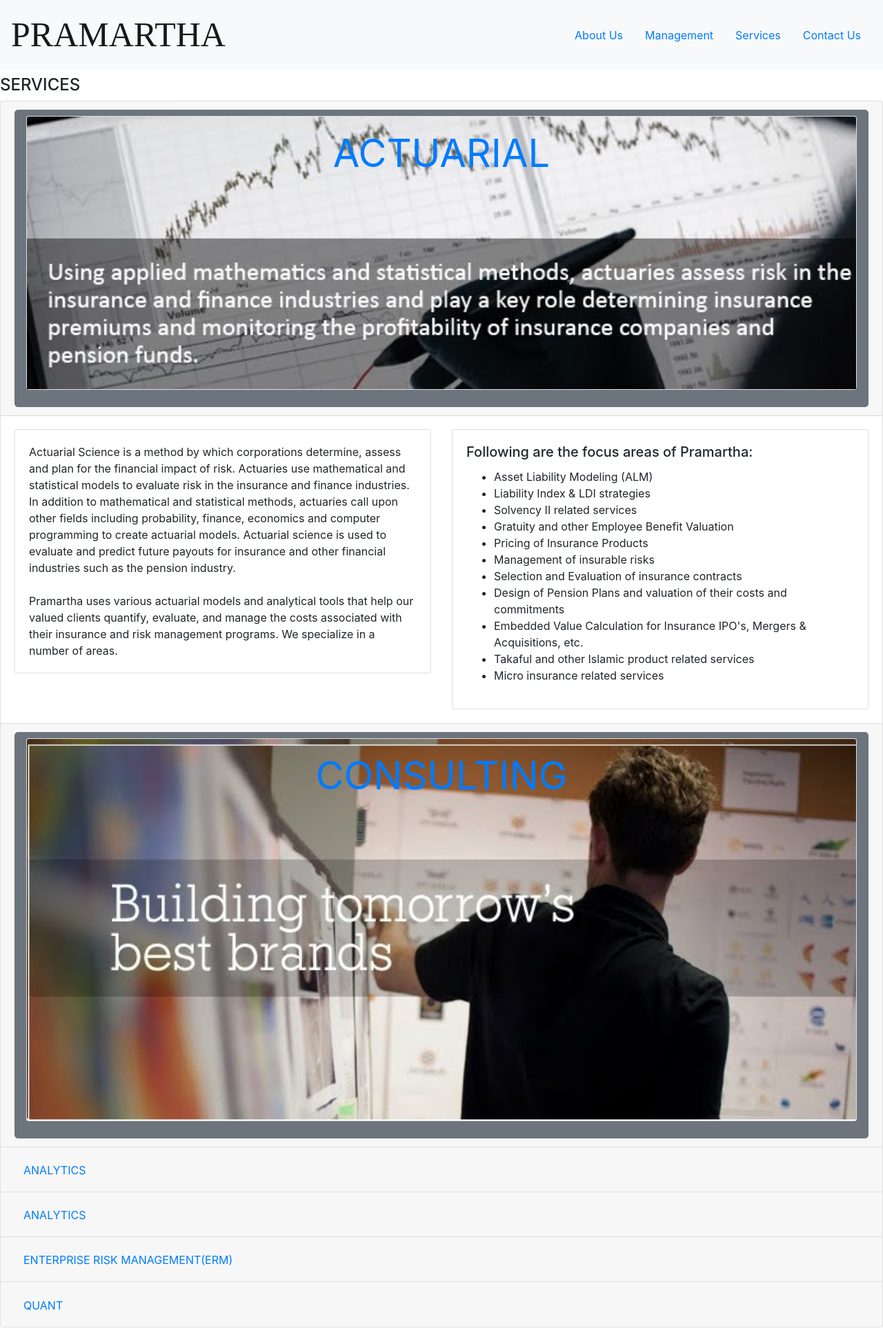
After one commit to lathika12/WebPageCodeRepo, a Django app: page /services in a window 1280 px wide. The commit adds this page. Shown: the whole page at 69% size. Run offline with Django 3.2, Linux system fonts and the light colour scheme; some libraries are stand-ins or nearby versions; some web fonts are replaced.

Commit message:
TEMPLATE 101

```diff
--- a/WebPage/homeapp/templates/base.html
+++ b/WebPage/homeapp/templates/base.html
@@ -22,6 +22,12 @@
         <li class="nav-item">
           <a class="nav-link" href="management">Management</a>
         </li>
+        <li class="nav-item">
+          <a class="nav-link" href="services">Services</a>
+        </li>
+        <li class="nav-item">
+          <a class="nav-link" href="contactus">Contact Us</a>
+        </li>
       </ul>
     </nav>
 
@@ -33,6 +39,14 @@
       <h4 id="management"></h4>
       {% block management %}
       {% endblock %}
+      <h4 id="services"></h4>
+      {% block services %}
+      {% endblock %}
+      {% block ACTUARIAL %}
+      {% endblock %}
+      <h4 id="contactus"></h4>
+      {% block contactus %}
+      {% endblock %}
     </div>
 
 
--- /dev/null
+++ b/WebPage/homeapp/templates/services.html
@@ -0,0 +1,187 @@
+{% extends 'base.html' %}
+<!DOCTYPE html>
+<html lang="en" dir="ltr">
+<head>
+  <meta charset="utf-8">
+  {% block title %}   <title>Pramartha | Services</title> {% endblock %}
+</head>
+<body>
+  {% block services %}
+  <h4>SERVICES</h4>
+
+  <div class="accordion" id="accordionExample">
+
+    <div class="card">
+      <div class="card-header" id="headingOne">
+        <button class="btn btn-link btn-secondary btn-lg btn-block" type="button" data-toggle="collapse" data-target="#collapseOne" aria-expanded="true" aria-controls="collapseOne">
+          <div class="card mb-3">
+            <img src="https://raw.githubusercontent.com/lathika12/WebPageCodeRepo/master/images/act3.jpg" class="card-img-top" alt="actuarial">
+            <div class="card-img-overlay">
+              <h5 class="card-title display-4"> <strong>ACTUARIAL</strong> </h5>
+            </div>
+          </div>
+        </button>
+      </div>
+
+      <div id="collapseOne" class="collapse show" aria-labelledby="headingOne" data-parent="#accordionExample">
+        <div class="card-body">
+
+          <div class="row">
+            <div class="col-sm-6">
+              <div class="card">
+                <div class="card-body">
+                  <p class="card-text">Actuarial Science is a method by which corporations determine, assess and plan for the financial impact of risk.
+                    Actuaries use mathematical and statistical models to evaluate risk in the insurance and finance industries.
+                    In addition to mathematical and statistical methods, actuaries call upon other fields including probability,
+                    finance, economics and computer programming to create actuarial models.
+                    Actuarial science is used to evaluate and predict future payouts for insurance and other financial industries such as the pension industry.
+                    <br><br>
+                    Pramartha uses various actuarial models and analytical tools that help our valued clients quantify, evaluate,
+                    and manage the costs associated with their insurance and risk management programs. We specialize in a number of areas.</p>
+                  </div>
+                </div>
+              </div>
+              <div class="col-sm-6">
+                <div class="card">
+                  <div class="card-body">
+                    <h5 class="card-title">Following are the focus areas of Pramartha:</h5>
+                    <ul>
+                      <li>Asset Liability Modeling (ALM)</li>
+                      <li>Liability Index & LDI strategies</li>
+                      <li>Solvency II related services</li>
+                      <li>Gratuity and other Employee Benefit Valuation</li>
+                      <li>Pricing of Insurance Products</li>
+                      <li>Management of insurable risks</li>
+                      <li>Selection and Evaluation of insurance contracts</li>
+                      <li>Design of Pension Plans and valuation of their costs and commitments</li>
+                      <li>Embedded Value Calculation for Insurance IPO's, Mergers & Acquisitions, etc.</li>
+                      <li>Takaful and other Islamic product related services</li>
+                      <li>Micro insurance related services</li>
+                    </ul>
+                  </div>
+                </div>
+              </div>
+            </div>
+
+          </div>
+        </div>
+      </div>
+
+      <div class="card">
+        <div class="card-header" id="headingTwo">
+          <button class="btn btn-link btn-secondary btn-lg btn-block" type="button" data-toggle="collapse" data-target="#collapseTwo" aria-expanded="false" aria-controls="collapseTwo">
+            <div class="card mb-3">
+              <img src="https://raw.githubusercontent.com/lathika12/WebPageCodeRepo/master/images/building%20tomorrow.jpg" class="card-img-top" alt="consulting">
+              <div class="card-img-overlay">
+                <h5 class="card-title display-4"> <strong>CONSULTING</strong> </h5>
+              </div>
+            </div>
+          </button>
+        </div>
+
+        <div id="collapseTwo" class="collapse" aria-labelledby="headingTwo" data-parent="#accordionExample">
+          <div class="card-body">
+
+            <div class="row">
+              <div class="col-sm-6">
+                <div class="card">
+                  <div class="card-body">
+                    <p class="card-text">Pramartha has extensive global reach and strong industry network across the world with leading consultants and experts delivering their
+                      knowledge and expertise in providing business solutions to its clients.The unique business model of Pramartha is tailored to provide
+                      the best services to each client or project. The company is built on the philosophy of share and gain. Pramartha provides Consulting and
+                      Advisory service across all sectors.</p>
+                    </div>
+                  </div>
+                </div>
+                <div class="col-sm-6">
+                  <div class="card">
+                    <div class="card-body">
+                      <h5 class="card-title">The various Consulting Services offered by Pramartha are:</h5>
+                      <ul>
+                        <li>New Business Planning & Opportunity Evaluations</li>
+                        <li>Advising merger & acquisition and restructuring transactions</li>
+                        <li>Foreign licensing</li>
+                        <li>Joint Ventures</li>
+                        <li>Capital Raising and VC Funding</li>
+                        <li>Franchise Consulting Services</li>
+                        <li>Government Project Consulting</li>
+                        <li>Infrastructure and energy Consulting</li>
+                        <li>Brand Management and Valuation</li>
+                        <li>Charities and Trust Formation and Structuring</li>
+                        <li>BPO and KPO consulting and advisory Services</li>
+                        <li>Debt Syndication</li>
+                      </ul>
+                    </div>
+                  </div>
+                </div>
+              </div>
+
+            </div>
+          </div>
+        </div>
+
+      <div class="card">
+        <div class="card-header" id="headingThree">
+          <h2 class="mb-0">
+            <button class="btn btn-link collapsed" type="button" data-toggle="collapse" data-target="#collapseThree" aria-expanded="false" aria-controls="collapseThree">
+              ANALYTICS
+            </button>
+          </h2>
+        </div>
+        <div id="collapseThree" class="collapse" aria-labelledby="headingThree" data-parent="#accordionExample">
+          <div class="card-body">
+            Anim pariatur cliche reprehenderit, enim eiusmod high life accusamus terry richardson ad squid. 3 wolf moon officia aute, non cupidatat skateboard dolor brunch. Food truck quinoa nesciunt laborum eiusmod. Brunch 3 wolf moon tempor, sunt aliqua put a bird on it squid single-origin coffee nulla assumenda shoreditch et. Nihil anim keffiyeh helvetica, craft beer labore wes anderson cred nesciunt sapiente ea proident. Ad vegan excepteur butcher vice lomo. Leggings occaecat craft beer farm-to-table, raw denim aesthetic synth nesciunt you probably haven't heard of them accusamus labore sustainable VHS.
+          </div>
+        </div>
+      </div>
+
+      <div class="card">
+        <div class="card-header" id="headingFour">
+          <h2 class="mb-0">
+            <button class="btn btn-link collapsed" type="button" data-toggle="collapse" data-target="#collapseFour" aria-expanded="false" aria-controls="collapseFour">
+              ANALYTICS
+            </button>
+          </h2>
+        </div>
+        <div id="collapseFour" class="collapse" aria-labelledby="headingFour" data-parent="#accordionExample">
+          <div class="card-body">
+            Anim pariatur cliche reprehenderit, enim eiusmod high life accusamus terry richardson ad squid. 3 wolf moon officia aute, non cupidatat skateboard dolor brunch. Food truck quinoa nesciunt laborum eiusmod. Brunch 3 wolf moon tempor, sunt aliqua put a bird on it squid single-origin coffee nulla assumenda shoreditch et. Nihil anim keffiyeh helvetica, craft beer labore wes anderson cred nesciunt sapiente ea proident. Ad vegan excepteur butcher vice lomo. Leggings occaecat craft beer farm-to-table, raw denim aesthetic synth nesciunt you probably haven't heard of them accusamus labore sustainable VHS.
+          </div>
+        </div>
+      </div>
+
+      <div class="card">
+        <div class="card-header" id="headingFive">
+          <h2 class="mb-0">
+            <button class="btn btn-link collapsed" type="button" data-toggle="collapse" data-target="#collapseFive" aria-expanded="false" aria-controls="collapseFive">
+              ENTERPRISE RISK MANAGEMENT(ERM)
+            </button>
+          </h2>
+        </div>
+        <div id="collapseFive" class="collapse" aria-labelledby="headingFive" data-parent="#accordionExample">
+          <div class="card-body">
+            Anim pariatur cliche reprehenderit, enim eiusmod high life accusamus terry richardson ad squid. 3 wolf moon officia aute, non cupidatat skateboard dolor brunch. Food truck quinoa nesciunt laborum eiusmod. Brunch 3 wolf moon tempor, sunt aliqua put a bird on it squid single-origin coffee nulla assumenda shoreditch et. Nihil anim keffiyeh helvetica, craft beer labore wes anderson cred nesciunt sapiente ea proident. Ad vegan excepteur butcher vice lomo. Leggings occaecat craft beer farm-to-table, raw denim aesthetic synth nesciunt you probably haven't heard of them accusamus labore sustainable VHS.
+          </div>
+        </div>
+      </div>
+
+      <div class="card">
+        <div class="card-header" id="headingSix">
+          <h2 class="mb-0">
+            <button class="btn btn-link collapsed" type="button" data-toggle="collapse" data-target="#collapseSix" aria-expanded="false" aria-controls="collapseSix">
+              QUANT
+            </button>
+          </h2>
+        </div>
+        <div id="collapseSix" class="collapse" aria-labelledby="headingSix" data-parent="#accordionExample">
+          <div class="card-body">
+            Anim pariatur cliche reprehenderit, enim eiusmod high life accusamus terry richardson ad squid. 3 wolf moon officia aute, non cupidatat skateboard dolor brunch. Food truck quinoa nesciunt laborum eiusmod. Brunch 3 wolf moon tempor, sunt aliqua put a bird on it squid single-origin coffee nulla assumenda shoreditch et. Nihil anim keffiyeh helvetica, craft beer labore wes anderson cred nesciunt sapiente ea proident. Ad vegan excepteur butcher vice lomo. Leggings occaecat craft beer farm-to-table, raw denim aesthetic synth nesciunt you probably haven't heard of them accusamus labore sustainable VHS.
+          </div>
+        </div>
+      </div>
+
+    </div>
+
+    {% endblock %}
+  </body>
+  </html>
--- a/WebPage/homeapp/urls.py
+++ b/WebPage/homeapp/urls.py
@@ -5,4 +5,6 @@ urlpatterns = [
     path('', views.home, name='home'),
     path('home', views.home, name='home'),
     path('management', views.management, name='management'),
+    path('services', views.services, name='services'),
+    path('contactus', views.contactus, name='contactus'),
 ]
--- a/WebPage/homeapp/views.py
+++ b/WebPage/homeapp/views.py
@@ -6,3 +6,9 @@ def home(request):
 
 def management(request):
     return render(request,'management.html',{})
+
+def services(request):
+    return render(request,'services.html',{})
+
+def contactus(request):
+    return render(request,'contactus.html',{})
```
Also changed, not shown: WebPage/homeapp/templates/contactus.html (added, +14 -0 lines), WebPage/homeapp/templates/servicesblocks.html (added, +13 -0 lines).
